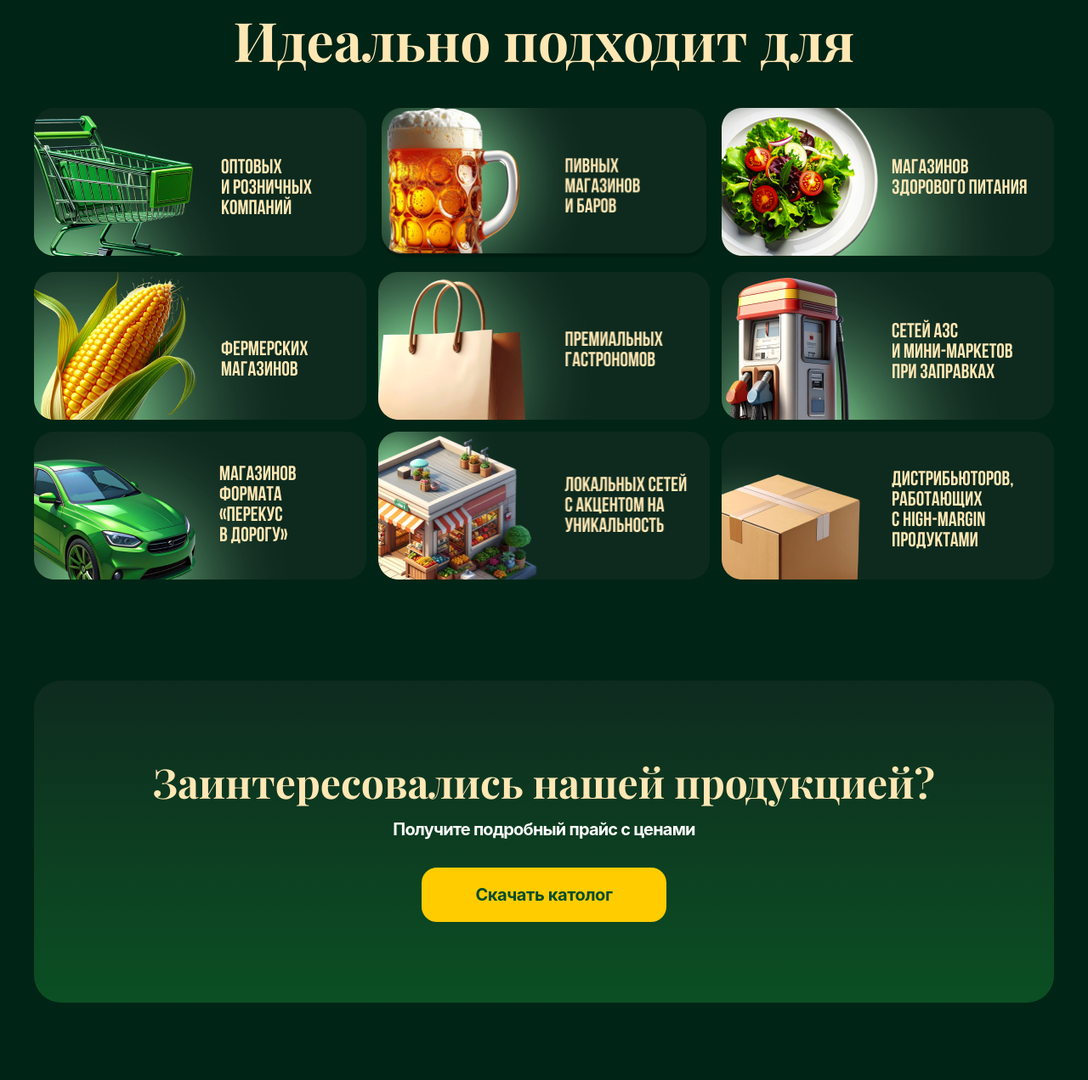
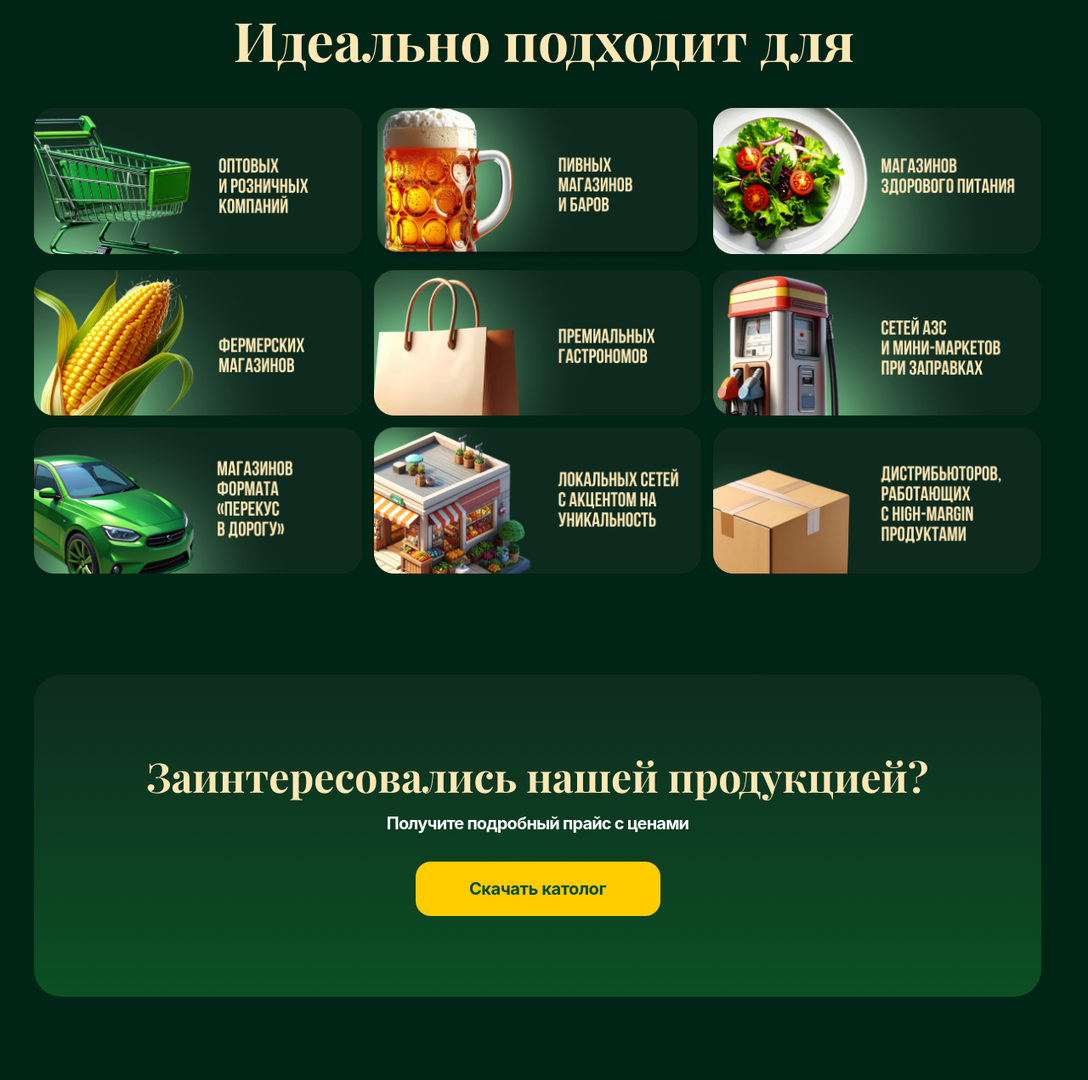
Before and after one commit to mamontovv/kedrr, a plain HTML site: page index.html in a window 1280 px wide. Shown: the part 3800-5071 px from the top of the page at 85% size. Drawn offline with Linux system fonts and the light colour scheme; files whose address does not match are found by name.

Commit message:
Update style.css

```diff
--- a/css/style.css
+++ b/css/style.css
@@ -926,6 +926,7 @@ body {
     gap: 14px;
     justify-content: center;
     justify-items: center;
+    margin-right: 15px;
 }
 
 
@@ -947,6 +948,7 @@ body {
     max-width: 100%;
     height: 379px;
     background: linear-gradient(180deg, rgba(71, 71, 71, 0.2) 0%, rgba(55, 255, 92, 0.2) 100%);
+    margin-right: 15px;
 }
 
 .price_title {
@@ -2208,4 +2210,5 @@ body {
         top: 35%;
     }
 
-}
+
+}
```
